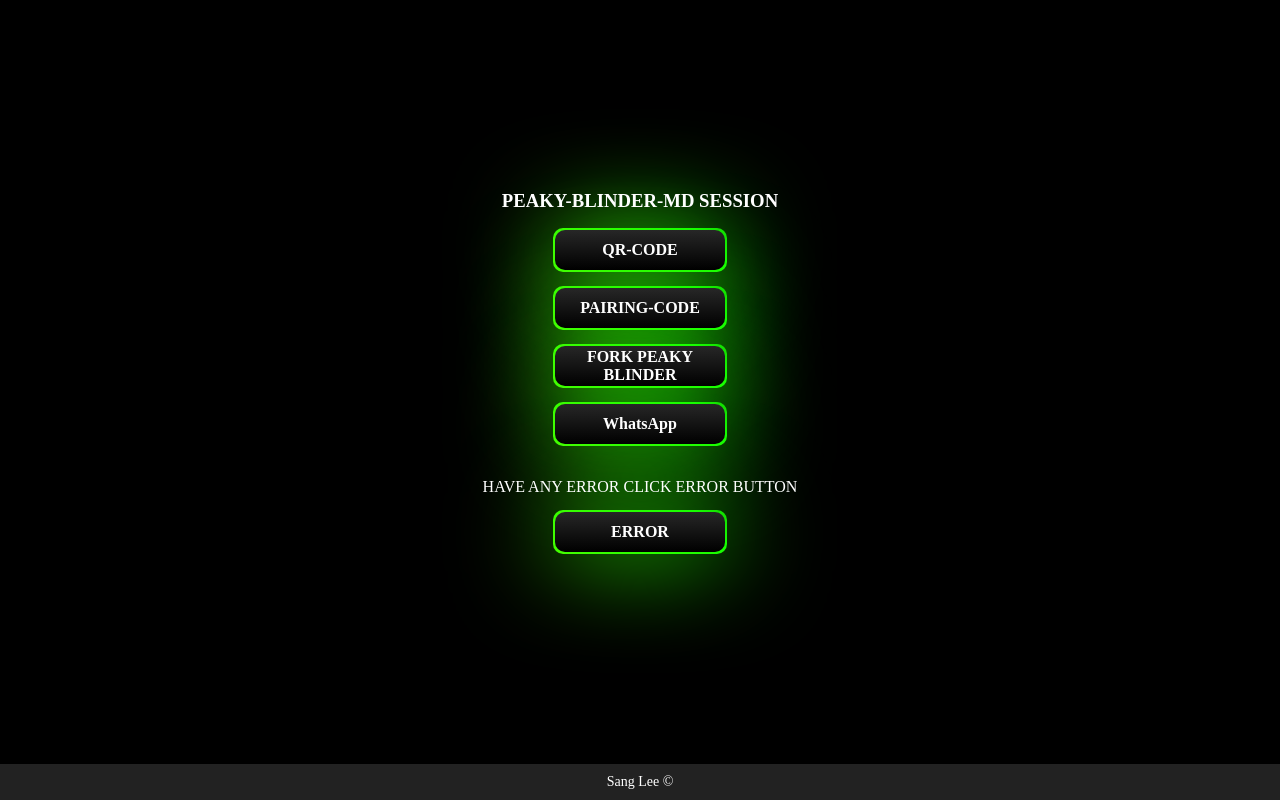
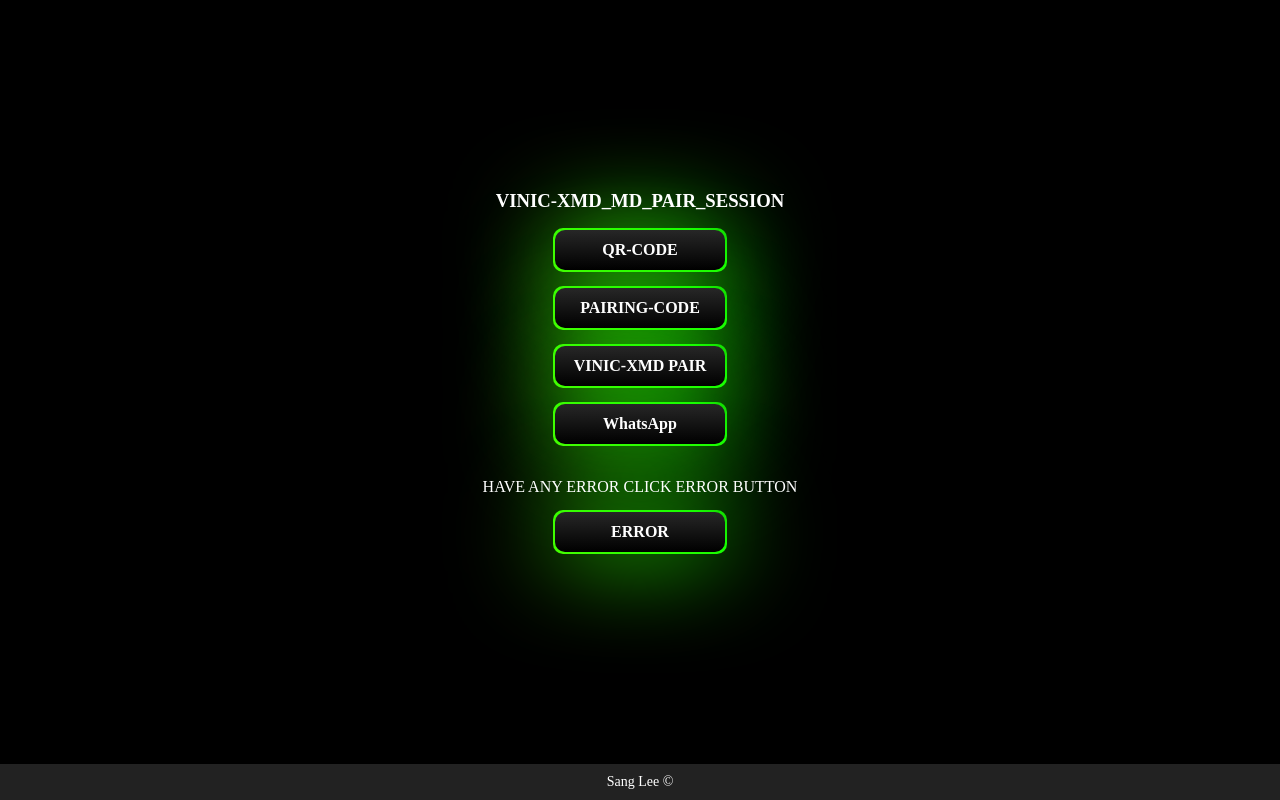
Before and after one commit to trendex2030/Vinic-Xmd-pairing-site, a website: page main.html in a window 1280 px wide. Drawn offline with Linux system fonts and the light colour scheme.

Commit message:
Add files via upload

```diff
--- a/main.html
+++ b/main.html
@@ -112,16 +112,16 @@
 </head>
 <body>
   <div class="button-container">
-    <h3> PEAKY-BLINDER-MD SESSION</h3>
+    <h3> VINIC-XMD_MD_PAIR_SESSION</h3>
     <div></div>
     <a href="/qr" class="button" target="_blank"> <span>QR-CODE</span> </a> <br>
     <a href="/pair" class="button" target="_blank"> <span>PAIRING-CODE</span> </a> <br>
-    <a href="https://github.com/Thomas-shelby001/PEAKY-BLINDER-MD/fork" class="button" target="_blank"> <span>FORK PEAKY BLINDER</span> </a> <br> </a>
+    <a href="https://github.com/Thomas-shelby001/PEAKY-BLINDER-MD/fork" class="button" target="_blank"> <span>VINIC-XMD PAIR</span> </a> <br> </a>
     <a href="https://whatsapp.com/channel/0029VbAuEfj29754YgFtRf33" class="button" target="_blank"> <span>WhatsApp</span> </a> <br>
 
     <p>HAVE ANY ERROR CLICK ERROR BUTTON</p>
 
-    <a href="https://wa.me/254116266407" class="button" target="_blank"> <span>ERROR</span> </a> <br>
+    <a href="https://wa.me/256755585369" class="button" target="_blank"> <span>ERROR</span> </a> <br>
 
     <footer>
      Sang Lee &copy; <span id="currentYear"></span>
```
